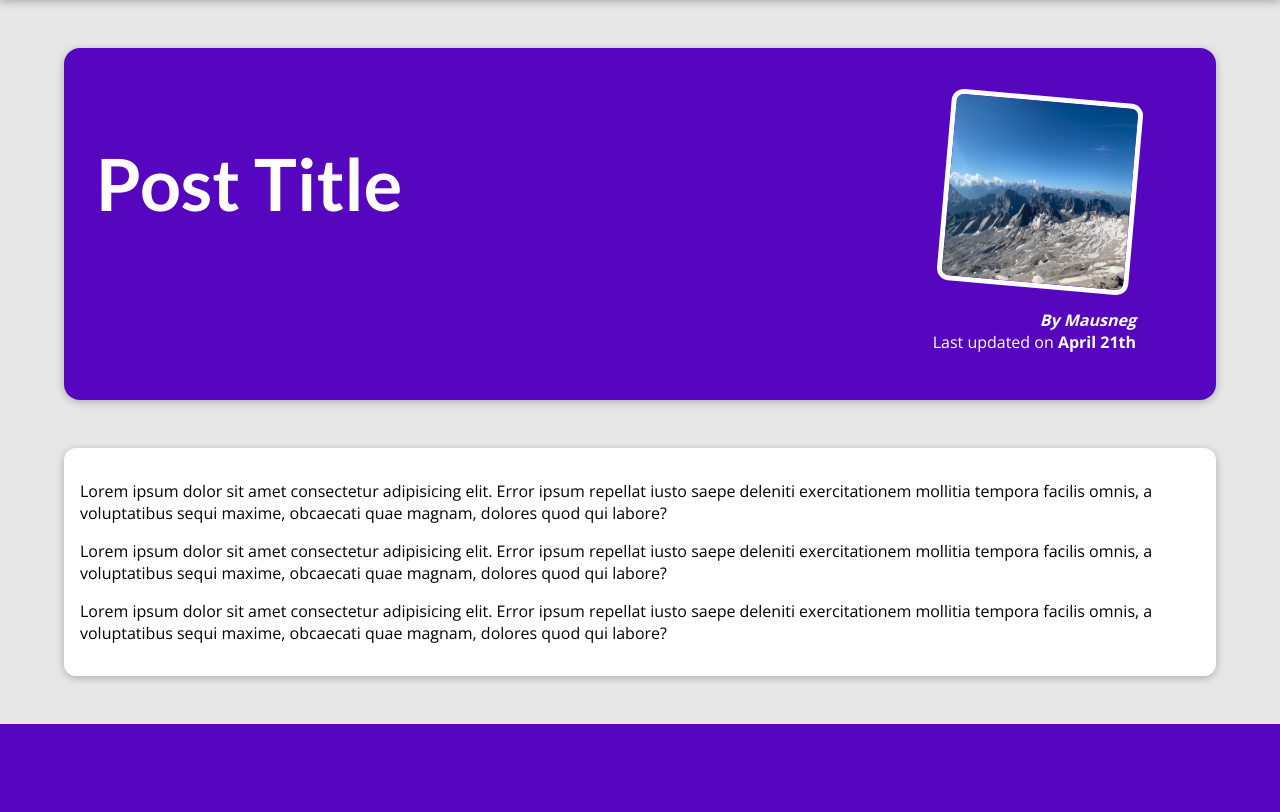
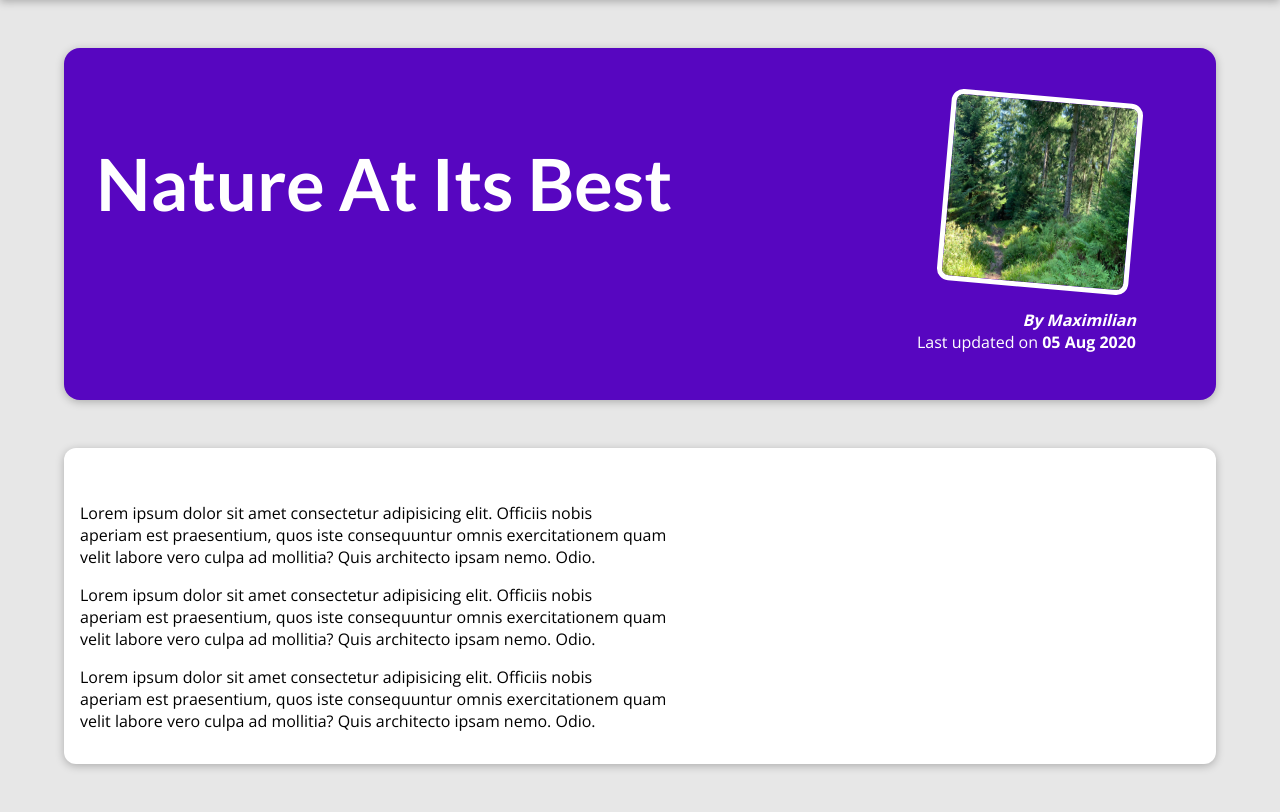
Before and after one commit to mausneg/My-Site-Django, a Django app: page /posts/into-the-woods in a window 1280 px wide. Shown: the part 80-892 px from the top of the page. Before the commit the page ends 804 px from the top, so only its background shows below. Run offline with Django 5.2, Linux system fonts and the light colour scheme.

Commit message:
passing dummy data to post detail page

```diff
--- a/blog/templates/blog/post-detail.html
+++ b/blog/templates/blog/post-detail.html
@@ -2,7 +2,7 @@
 {% load static %}
 
 {% block page_title %}
-    This Post Title
+    {{ post.title }}
 {% endblock page_title %}
 
 {% block css_files %}
@@ -11,18 +11,16 @@
 
 {% block content %}
     <section id="summary">
-        <h2>Post Title</h2>
+        <h2>{{ post.title }}</h2>
         <article>
-            <img src="{% static 'blog/images/mountains.jpg' %}" alt="Post Title">
-            <address>By Mausneg</address>
+            <img src="{% static 'blog/images/'|add:post.image %}" alt="{{ post.title }}">
+            <address>By {{ post.author|title }}</address>
             <div>
-                Last updated on <time>April 21th</time>
+                Last updated on <time>{{ post.date|date:"d M Y"}} </time>
             </div>
         </article>
     </section>
     <main>
-        <p>Lorem ipsum dolor sit amet consectetur adipisicing elit. Error ipsum repellat iusto saepe deleniti exercitationem mollitia tempora facilis omnis, a voluptatibus sequi maxime, obcaecati quae magnam, dolores quod qui labore?</p>
-        <p>Lorem ipsum dolor sit amet consectetur adipisicing elit. Error ipsum repellat iusto saepe deleniti exercitationem mollitia tempora facilis omnis, a voluptatibus sequi maxime, obcaecati quae magnam, dolores quod qui labore?</p>
-        <p>Lorem ipsum dolor sit amet consectetur adipisicing elit. Error ipsum repellat iusto saepe deleniti exercitationem mollitia tempora facilis omnis, a voluptatibus sequi maxime, obcaecati quae magnam, dolores quod qui labore?</p>
+        {{ post.content|linebreaks }}
     </main>
 {% endblock content %}
--- a/blog/views.py
+++ b/blog/views.py
@@ -1,6 +1,7 @@
 from django.shortcuts import render
 from django.http import HttpResponse
 from datetime import date
+from django.http import Http404
 
 posts_data = [
     {
@@ -85,6 +86,9 @@ def posts(request):
     })
 
 def post_detail(request, slug):
-    return render(request, "blog/post-detail.html",{
-        'slug': slug
+    selected_post = next((post for post in posts_data if post['slug'] == slug) , None)
+    if selected_post is None:
+        raise Http404()
+    return render(request, "blog/post-detail.html", {
+        'post': selected_post
     })
```
Also changed, not shown: templates/404.html (added, +12 -0 lines).
